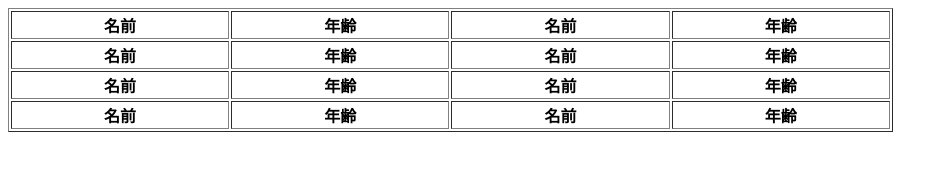
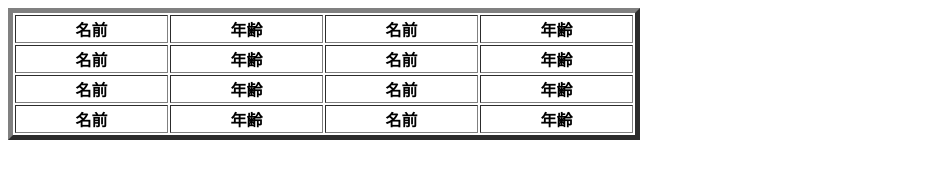
Before and after one commit to ajt2000000/Minecraft-Add-on, a plain HTML site: page index.html in a window 1280 px wide. Shown: the whole page, without its empty margins (0-948 px from the left). Drawn offline with Linux system fonts and the light colour scheme.

Commit message:
Update index.html

```diff
--- a/index.html
+++ b/index.html
@@ -4,7 +4,7 @@
 <title>Mincraft Addon Master</title>
 </head>
 <body>
-  <table border="1" width="70%">
+  <table border="5" width="50%">
     <tr>
       <th>名前</th>
       <th>年齢</th>
```
